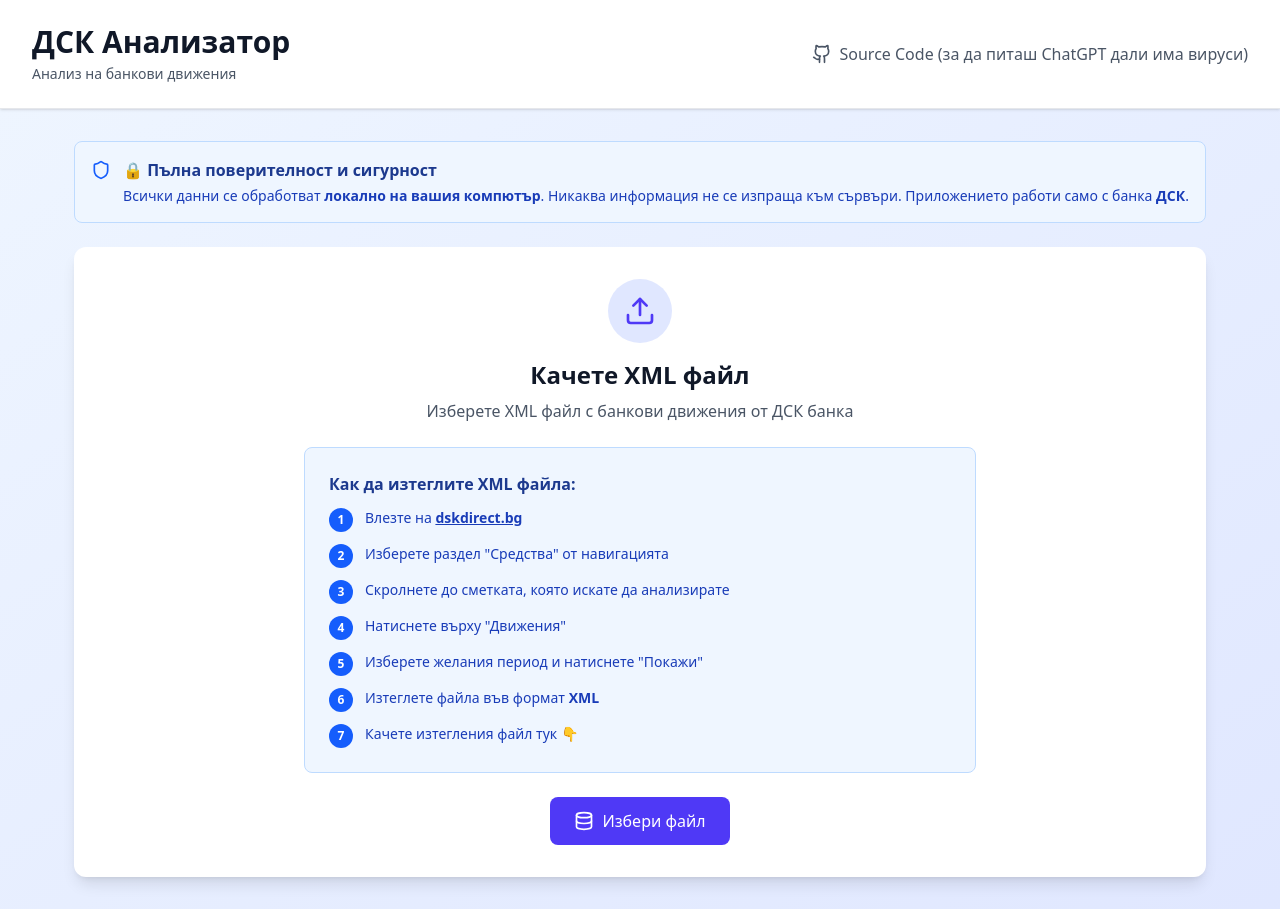
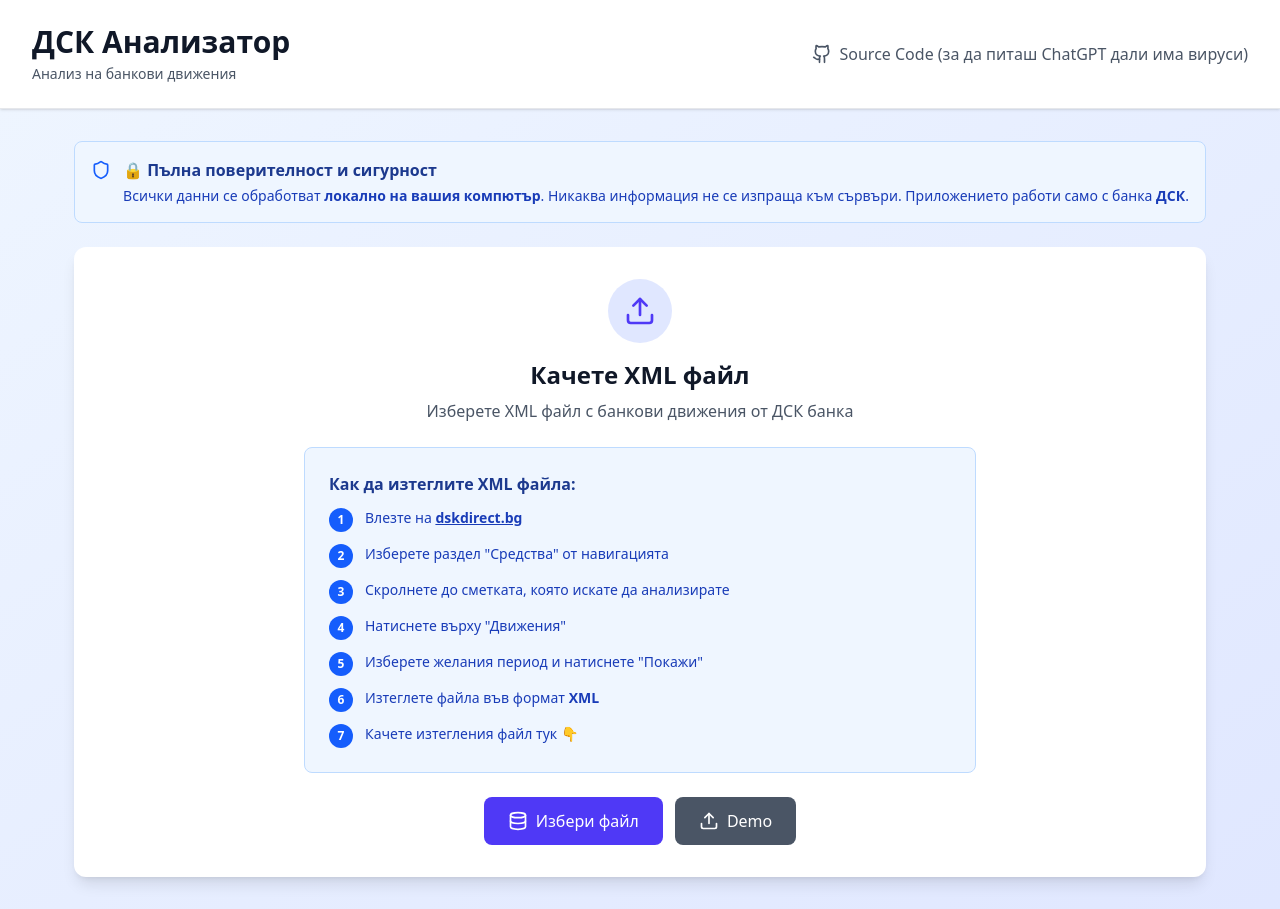
Before and after one commit to PetromirDev/dsk-expenses-analyzer, a React (Vite) app: page / in a window 1280 px wide. Built offline with nearby package versions, Linux system fonts and the light colour scheme.

Commit message:
add: demo

```diff
--- a/src/App.jsx
+++ b/src/App.jsx
@@ -37,6 +37,22 @@
     } catch (error) {
       alert('Грешка при четене на файла. Моля, уверете се, че файлът е валиден XML от ДСК.')
       console.error('Error parsing XML:', error)
+    }
+  }
+
+  const handleLoadDemo = async () => {
+    try {
+      const response = await fetch('/sample.xml')
+      if (!response.ok) {
+        throw new Error('Failed to load demo file')
+      }
+      const text = await response.text()
+      setXmlContent(text)
+      const result = await analyzeXML(text)
+      setData(result)
+    } catch (error) {
+      alert('Грешка при зареждане наDemo файла.')
+      console.error('Error loading demo:', error)
     }
   }
 
@@ -282,6 +298,7 @@
 
               {/* Upload Button */}
               <div className="text-center">
+                <div className="flex flex-col sm:flex-row gap-3 justify-center items-center">
                   <label className="inline-block">
                     <input
                       type="file"
@@ -294,6 +311,15 @@
                       Избери файл
                     </span>
                   </label>
+
+                  <button
+                    onClick={handleLoadDemo}
+                    className="bg-gray-600 hover:bg-gray-700 text-white font-medium py-3 px-6 rounded-lg inline-flex items-center gap-2 transition-colors"
+                  >
+                    <Upload size={20} />
+                    Demo
+                  </button>
+                </div>
               </div>
             </div>
           </div>
```
Lines whose indentation alone changed are shown as unchanged.
